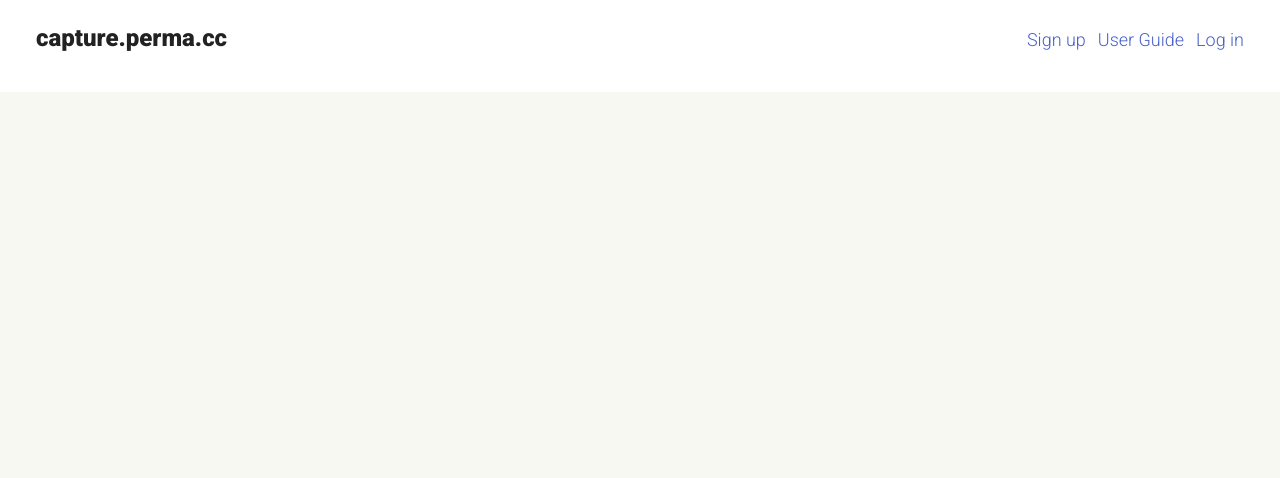
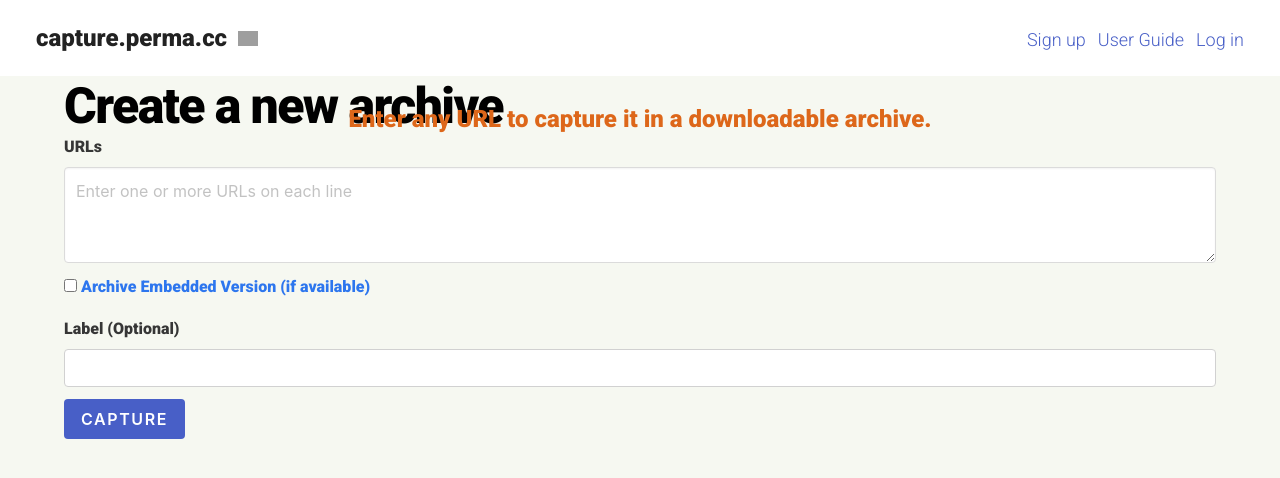
Before and after one commit to harvard-lil/perma-capture, a Vue app in the folder web/frontend/: page / in a window 1280 px wide. Shown: the top 478 px of the page. Built offline with nearby package versions, Linux system fonts and the light colour scheme; grey boxes are pictures that could not be loaded.

Commit message:
WIP building out main components

```diff
--- a/web/frontend/src/App.vue
+++ b/web/frontend/src/App.vue
@@ -28,4 +28,31 @@
   font-family: "Roboto", "Helvetica Neue", Helvetica, Arial, sans-serif;
   color: #2D76EE;
 }
+
+h1 {
+  font-weight: 700;
+  color: black;
+}
+
+.wrapper {
+  height:100%;
+  text-align: center;
+}
+
+.wrapper-flex {
+  display: -webkit-flex;
+  display: flex;
+  flex-direction: column;
+  -webkit-justify-content: center;
+  justify-content:center;
+}
+
+.subheading {
+  text-align: center;
+  margin-top: -32px;
+  color: #DD671A;
+  font-weight: bold;
+  font-size: 1.5em;
+  line-height: 1.3;
+}
 </style>
--- /dev/null
+++ b/web/frontend/src/components/CaptureForm.vue
@@ -0,0 +1,38 @@
+<template>
+  <form>
+    <div class="field">
+      <label for="urls" class="label">URLs</label>
+      <div class="control">
+        <textarea id="urls" rows="3" required="" placeholder="Enter one or more URLs on each line" aria-describedby="urls-errors" class="textarea " aria-invalid="false"></textarea>
+      </div>
+    </div>
+
+    <div class="field">
+      <label class="checkbox">
+        <input id="embed" type="checkbox" class="checkbox">
+        Archive Embedded Version (if available)
+      </label>
+    </div>
+
+    <div class="field">
+      <label for="tag" class="label">Label (Optional)</label>
+      <div class="control">
+        <input id="tag" type="text" class="input" value="">
+      </div>
+    </div>
+
+    <div class="submit-error">
+      <div class="field">
+        <div class="control">
+          <button type="submit" class="button is-link">Capture</button>
+        </div>
+      </div>
+    </div>
+  </form>
+</template>
+
+<script lang="ts">
+</script>
+
+<style scoped>
+</style>
--- a/web/frontend/src/components/TheDashboard.vue
+++ b/web/frontend/src/components/TheDashboard.vue
@@ -1,19 +1,28 @@
 <template>
-  <TheHeader/>
+<TheHeader/>
+<main class="container wrapper-flex">
+  <div class="row">
+    <h1 class="h1">Create a new archive</h1>
+    <p class="subheading">Enter any URL to capture it in a downloadable archive.</p>
+    <CaptureForm/>
+  </div>
+</main>
 </template>
 
 <script lang="ts">
 import TheHeader from './TheHeader.vue'
+import CaptureForm from './CaptureForm.vue'
 
 export default {
   components: {
-    TheHeader
+      TheHeader,
+      CaptureForm
   }
 }
 </script>
 
 <style scoped>
-  div {
-    color: red;
-  }
+.h1 {
+  font-size: 50px;
+}
 </style>
--- a/web/frontend/src/components/TheHeader.vue
+++ b/web/frontend/src/components/TheHeader.vue
@@ -1,15 +1,13 @@
 <template>
-  <header>
-    <div class="navbar-brand logo">
-      <a href="/">{{ app_name }}</a>
-    </div>
-    <!-- {% if not request.user.is_authenticated %} -->
+  <header id="header">
+    <a href="/" class="brand">
+      {{ app_name }} <img alt="" class="logo" src="/static/img/eyes.svg">
+    </a>
     <div class="header-right">
       <a href="#">Sign up</a>
       <a href="#">User Guide</a>
       <a href="#">Log in</a>
     </div>
-    <!-- {% endif %} -->
   </header>
 </template>
 
@@ -24,7 +22,7 @@
 </script>
 
 <style scoped>
-header {
+#header {
   background-color: white;
   padding: 20px 0;
   width: 100%;
@@ -32,6 +30,11 @@
   display: flex;
   justify-content: space-between;
   font-size: 24px;
+}
+
+#header a:hover,
+#header a:focus {
+  color: #DD671A;
 }
 
 .header-right {
@@ -46,10 +49,15 @@
   padding-left: 12px;
 }
 
-.logo a {
+.brand {
   font-weight: 900;
   color: #222;
   padding-left: 36px;
   min-width: 7em;
 }
+
+.logo {
+  height: 15px;
+  margin-left: 5px;
+}
 </style>
```
